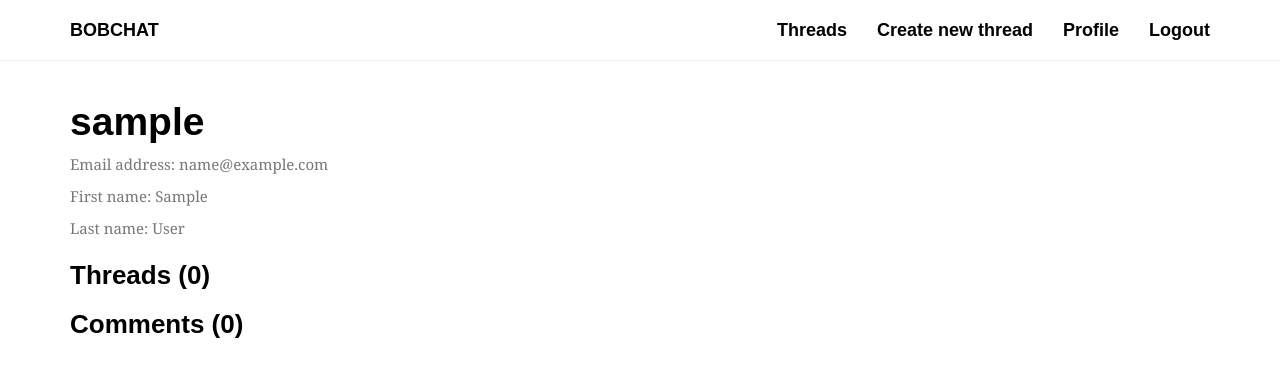
After one commit to wfhorobinjr/forum_app, a Django app: a page that uses templates/base.html in a window 1280 px wide. The commit adds this page. Shown: the top 377 px of the page. Run offline with Django 3.2, Linux system fonts and the light colour scheme; the visitor is signed in with stand-in values (Sample User, id 1); data comes from the database, SQL or seed files in the repository; data that the repository does not hold is empty; parts of the project's set-up code (start-up, migrations or seed data) failed here and were passed over; some libraries are stand-ins or nearby versions; some web fonts are replaced.

Commit message:
Add threads and comments to user profiles

```diff
--- a/core/urls.py
+++ b/core/urls.py
@@ -15,4 +15,5 @@ urlpatterns = patterns('',
   url(r'^thread/(?P<thread_pk>\d+)/comment/update/(?P<comment_pk>\d+)/$', login_required(CommentUpdateView.as_view()), name='comment_update'),
   url(r'^thread/(?P<thread_pk>\d+)/comment/delete/(?P<comment_pk>\d+)/$', login_required(CommentDeleteView.as_view()), name='comment_delete'),
   url(r'^vote/$', login_required(VoteFormView.as_view()), name='vote'),
+  url(r'^user/(?P<slug>\w+)/$', login_required(UserDetailView.as_view()), name='user_detail'),
 )
--- a/core/views.py
+++ b/core/views.py
@@ -124,3 +124,18 @@ class VoteFormView(FormView):
       else:
         prev_votes[0].delete()
     return redirect('thread_list')
+
+class UserDetailView(DetailView):
+  model = User
+  slug_field = 'username'
+  template_name = 'user/user_detail.html'
+  context_object_name = 'user_in_view'
+
+  def get_context_data(self, **kwargs):
+    context = super(UserDetailView, self).get_context_data(**kwargs)
+    user_in_view = User.objects.get(username=self.kwargs['slug'])
+    threads = Thread.objects.filter(user=user_in_view)
+    context['threads'] = threads
+    comments = Comment.objects.filter(user=user_in_view)
+    context['comments'] = comments
+    return context
--- a/templates/base.html
+++ b/templates/base.html
@@ -25,6 +25,7 @@
                   {% if user.is_authenticated %}
                   <li><a href="{% url 'thread_list' %}">Threads</a></li>
                   <li><a href="{% url 'thread_create' %}">Create new thread</a></li>
+                  <li><a href="{% url 'user_detail' slug=user.username %}">Profile</a></li>
                   <li><a href="{% url 'auth_logout' %}">Logout</a></li>
                   {% else %}
                   <li><a href="{% url 'auth_login' %}">Login</a></li>
--- /dev/null
+++ b/templates/user/user_detail.html
@@ -0,0 +1,16 @@
+{% extends 'base.html' %}
+{% block content %}
+<h1>{{ user_in_view.username }}</h1>
+<p>Email address: {{ user_in_view.email }}</p>
+<p>First name: {{ user_in_view.first_name }}</p>
+<p>Last name: {{ user_in_view.last_name }}</p>
+<h3>Threads ({{ threads.count }})</h3>
+{% for thread in threads %}
+  <p><a href="{{ thread.get_absolute_url }}">{{ thread.title }}</a></p>
+{% endfor %}
+<h3>Comments ({{ comments.count }})</h3>
+{% for comment in comments %}
+  <p><a href="{{ comment.thread.get_absolute_url }}">{{ thread.title }}</a></p>
+  <p>> {{comment.response }}<p>
+{% endfor %}
+{% endblock %}
```
